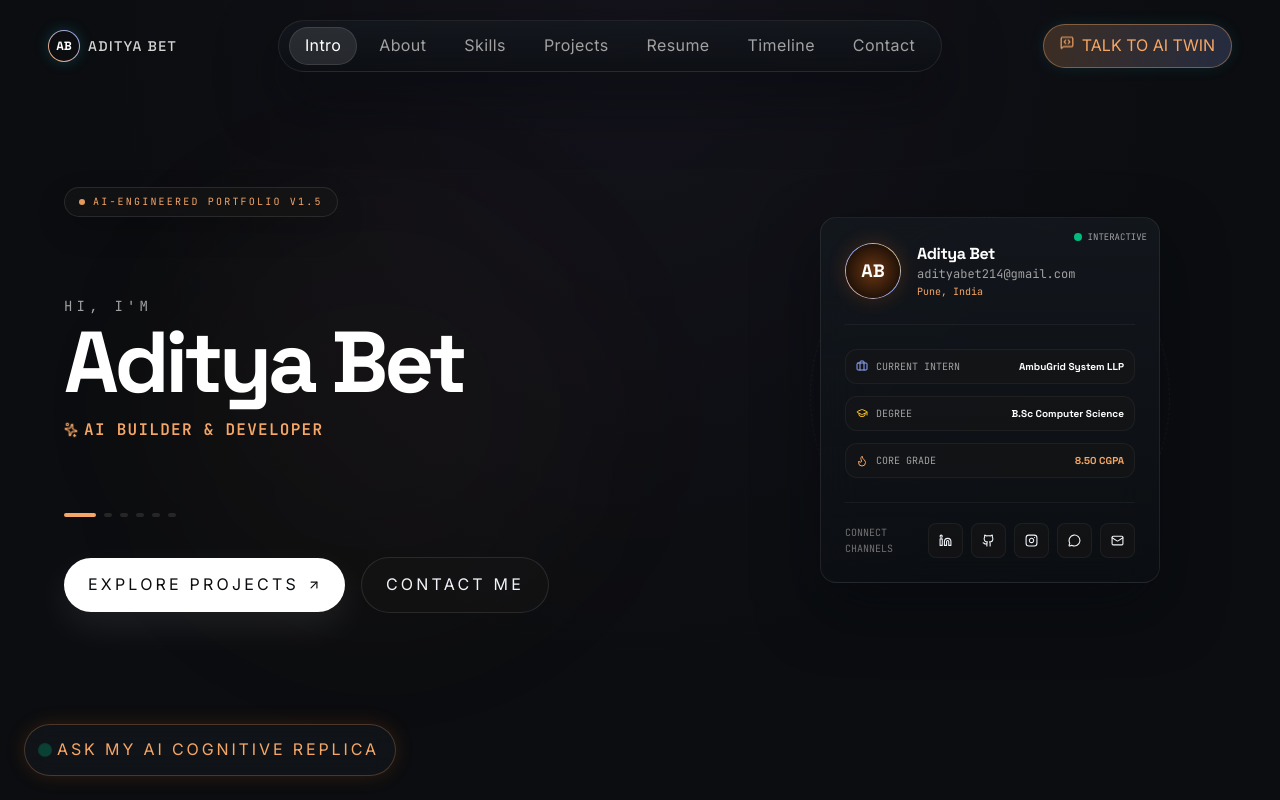
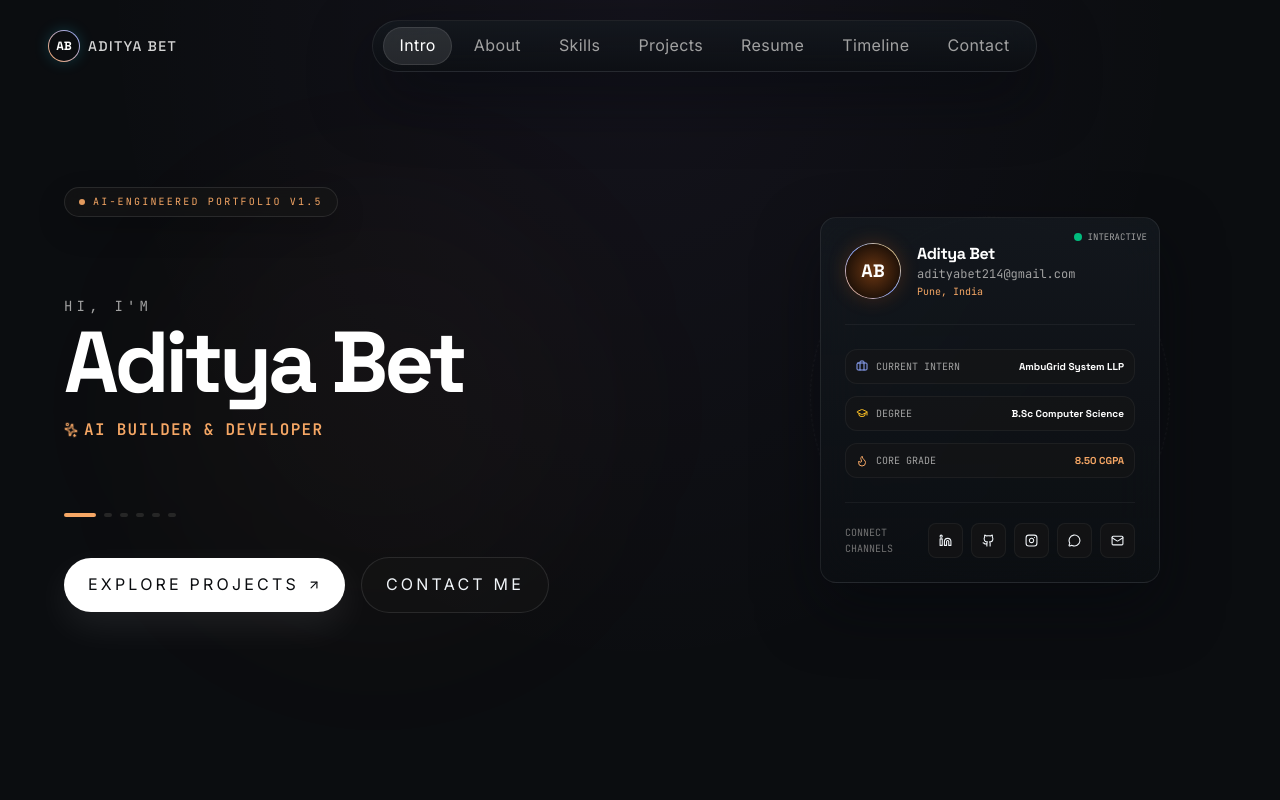
Before and after one commit to adityabet/adi_port, a React (Vite) app: page / in a window 1280 px wide. Shown: the top 800 px of the page. Built offline with nearby package versions, Linux system fonts and the light colour scheme.

Commit message:
Remove AI twin labels

```diff
--- a/src/App.tsx
+++ b/src/App.tsx
@@ -199,20 +199,6 @@ export default function App() {
           <BackgroundEffects />
           <CustomCursor />
           <Navbar onOpenAIChat={() => setAiChatOpen(true)} />
-
-          {/* FLOAT TRIGGER AI AGENT */}
-          <div className="fixed bottom-4 left-4 sm:bottom-6 sm:left-6 z-30">
-            <button
-              type="button"
-              aria-label="Open AI assistant"
-              onClick={() => setAiChatOpen(true)}
-              data-cursor="chat"
-              className="flex items-center gap-2 px-3.5 py-2.5 sm:px-4 sm:py-3 bg-dark-card border border-brand-cyan/25 backdrop-blur-md rounded-full text-[10px] sm:text-xs font-semibold text-brand-cyan tracking-[0.18em] uppercase hover:bg-brand-cyan hover:text-dark-bg transition-all duration-300 shadow-[0_0_20px_rgba(249,115,22,0.15)] active:scale-95 cursor-pointer"
-            >
-              <div className="w-2 h-2 rounded-full bg-emerald-500 animate-ping" />
-              <span>ASK MY AI COGNITIVE REPLICA</span>
-            </button>
-          </div>
 
           <main className="w-full">
             {/* 1. HERO SECTION */}
--- a/src/components/Navbar.tsx
+++ b/src/components/Navbar.tsx
@@ -98,18 +98,6 @@ export default function Navbar({ onOpenAIChat }: NavbarProps) {
 
         {/* CTA Interface Panel Triggers */}
         <div className="flex items-center gap-3">
-          <button
-            type="button"
-            aria-label="Chat with AI twin"
-            onClick={onOpenAIChat}
-            data-cursor="chat"
-            className="group hidden sm:flex items-center gap-2 bg-gradient-to-r from-brand-cyan/20 to-brand-purple/20 hover:from-brand-cyan hover:to-brand-purple border border-brand-cyan/40 hover:border-transparent px-4 py-2 rounded-full transition-all duration-500 shadow-[0_0_15px_rgba(34,211,238,0.1)] hover:shadow-[0_0_25px_rgba(34,211,238,0.3)] text-xs text-brand-cyan hover:text-dark-bg font-bold cursor-pointer relative overflow-hidden"
-          >
-            <div className="absolute inset-0 w-full h-full bg-gradient-to-r from-white/10 to-transparent transform -skew-x-12 translate-x-full group-hover:translate-x-[-200%] transition-transform duration-1000" />
-            <MessageSquareCode size={14} className="animate-bounce" />
-            <span>TALK TO AI TWIN</span>
-          </button>
-
           {/* Mobile menu triggers */}
           <button
             type="button"
```
